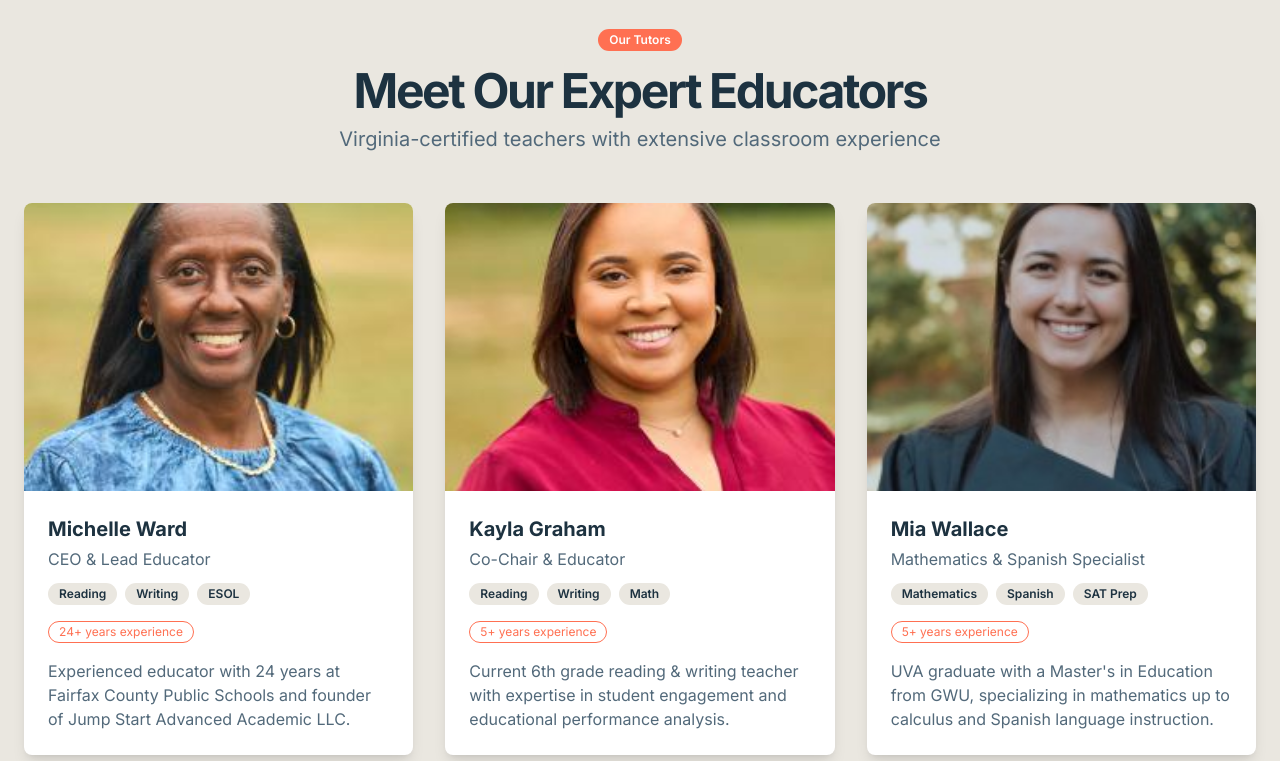
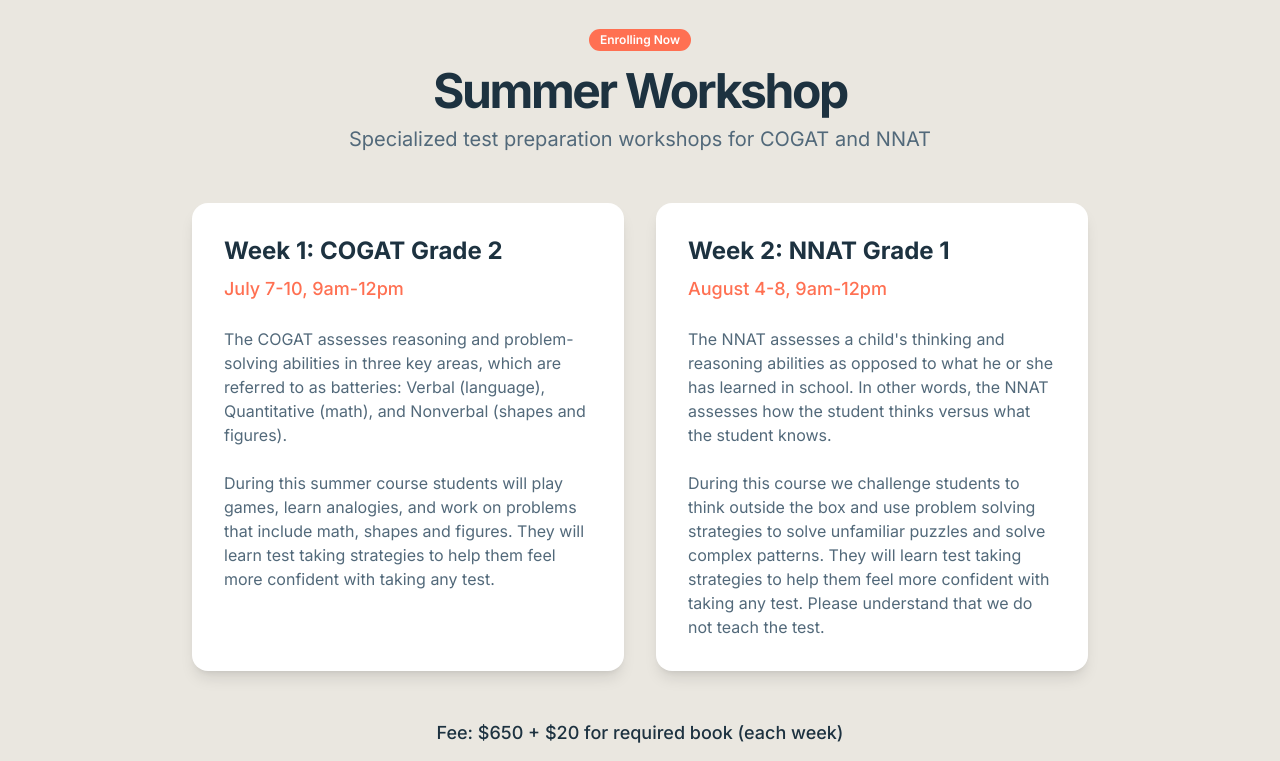
Before and after one commit to iyervish/jumpstart-tutoring, a Next.js app: page / in a window 1280 px wide. Shown: the part 1800-2561 px from the top of the page. Built offline with nearby package versions, Linux system fonts and the light colour scheme.

Commit message:
Add Summer Workshop section to Home component and update testimonial quote

```diff
--- a/app/page.tsx
+++ b/app/page.tsx
@@ -231,6 +231,69 @@ export default function Home() {
         </div>
       </section>
 
+      {/* Summer Workshop */}
+      <section className="w-full py-12 md:py-24 lg:py-32 bg-cream">
+        <div className="container px-4 md:px-6">
+          <div className="flex flex-col items-center justify-center space-y-4 text-center mb-12">
+            <div className="space-y-2">
+              <Badge className="mb-2 bg-coral text-white">Enrolling Now</Badge>
+              <h2 className="text-3xl font-bold tracking-tighter sm:text-4xl md:text-5xl text-navy">
+                Summer Workshop
+              </h2>
+              <p className="mx-auto max-w-[700px] text-muted-foreground md:text-xl/relaxed">
+                Specialized test preparation workshops for COGAT and NNAT
+              </p>
+            </div>
+          </div>
+
+          <div className="grid md:grid-cols-2 gap-8 max-w-4xl mx-auto">
+            <div className="bg-white p-8 rounded-2xl shadow-lg space-y-6">
+              <div className="space-y-2">
+                <h3 className="text-2xl font-bold text-navy">Week 1: COGAT Grade 2</h3>
+                <p className="text-lg font-medium text-coral">July 7-10, 9am-12pm</p>
+              </div>
+              <p className="text-muted-foreground">
+                The COGAT assesses reasoning and problem-solving abilities in three key areas, which are referred to as batteries:
+                Verbal (language), Quantitative (math), and Nonverbal (shapes and figures).
+                <br />
+                <br />
+                During this summer course students will
+                play games, learn analogies, and work on problems that include math, shapes and figures. They will learn test taking
+                strategies to help them feel more confident with taking any test.
+              </p>
+            </div>
+
+            <div className="bg-white p-8 rounded-2xl shadow-lg space-y-6">
+              <div className="space-y-2">
+                <h3 className="text-2xl font-bold text-navy">Week 2: NNAT Grade 1</h3>
+                <p className="text-lg font-medium text-coral">August 4-8, 9am-12pm</p>
+              </div>
+              <p className="text-muted-foreground">
+                The NNAT assesses a child's thinking and reasoning abilities as opposed to what he or she has learned in school.
+                In other words, the NNAT assesses how the student thinks versus what the student knows.
+                <br />
+                <br />
+                During this course we challenge students to think outside the box and use problem solving strategies to solve unfamiliar puzzles and
+                solve complex patterns. They will learn test taking strategies to help them feel more confident with taking any test.
+                Please understand that we do not teach the test.
+              </p>
+            </div>
+          </div>
+
+          <div className="mt-12 text-center">
+            <p className="text-lg font-medium text-navy mb-4">
+              Fee: $650 + $20 for required book (each week)
+            </p>
+            <Link href="/contact">
+              <Button size="lg" className="h-11 px-8 bg-coral hover:bg-coral/90 text-white">
+                Register Now
+                <ArrowRight className="ml-2 h-4 w-4" />
+              </Button>
+            </Link>
+          </div>
+        </div>
+      </section>
+
       {/* Featured Tutors */}
       <section className="w-full py-12 md:py-24 lg:py-32 bg-cream">
         <div className="container px-4 md:px-6">
@@ -384,7 +447,7 @@ export default function Home() {
               role="Parent of 2nd grader"
             />
             <TestimonialCard
-              quote="We truly appreciate the personalized attention and commitment to each session. It’s clear she cares deeply about our daughter’s success, and we highly recommend Mrs. O’Connor to any family looking for a dedicated and adaptable tutor."
+              quote="We truly appreciate the personalized attention and commitment to each session. It's clear she cares deeply about our daughter's success, and we highly recommend Mrs. O'Connor to any family looking for a dedicated and adaptable tutor."
               author="Camila S."
               role="Parent of 4th and 6th grader"
             />
```
Also changed, not shown: public/michelle-ward.jpg.
